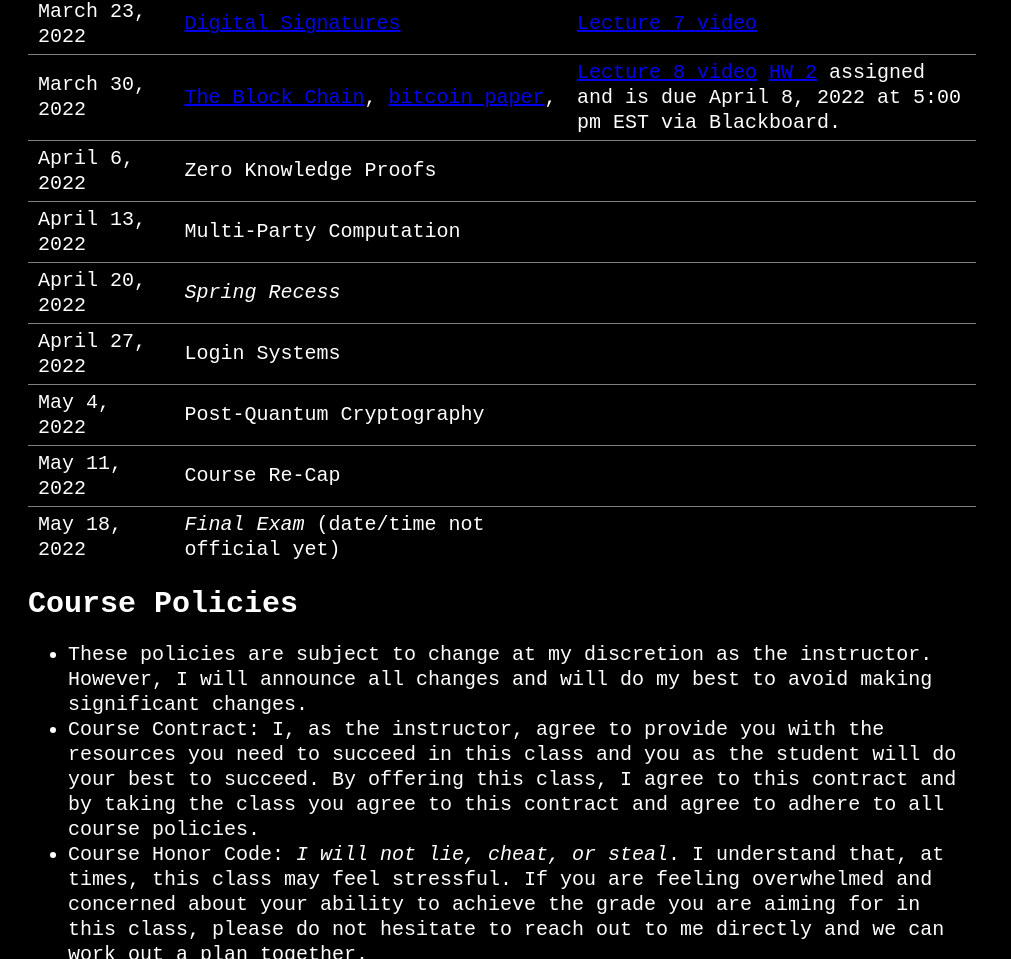
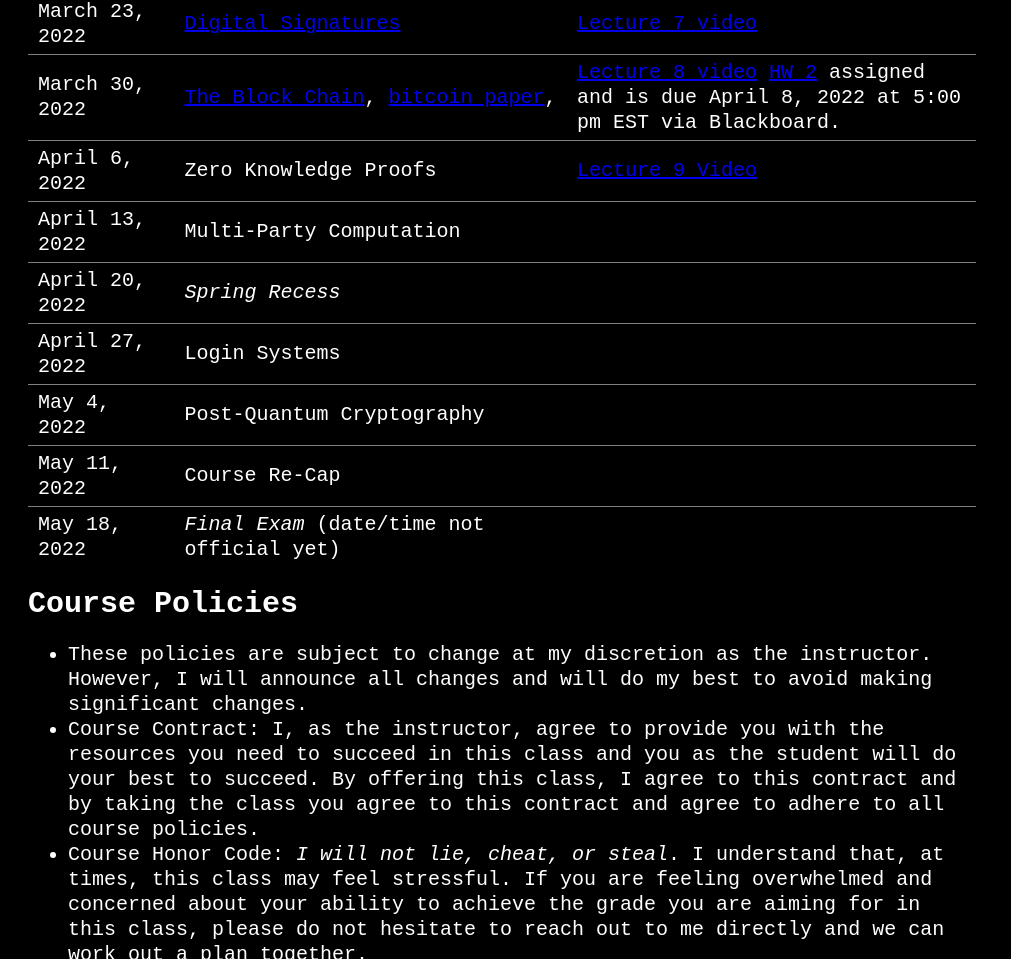
Before and after one commit to rohitmusti/intro-to-crypto, a plain HTML site: page index.html in a window 1280 px wide. Shown: the part 1269-2228 px from the top of the page, without its empty margins (0-1011 px from the left). Drawn offline with Linux system fonts and the light colour scheme.

Commit message:
updated index

```diff
--- a/index.html
+++ b/index.html
@@ -223,7 +223,12 @@
         <tr>
           <td>April 6, 2022</td>
           <td>Zero Knowledge Proofs</td>
-          <td></td>
+          <td>
+            <a
+              href="https://www.youtube.com/watch?v=nCtuNxVm77I&list=PLt5f5aL_xAlzcKOmQYS-D8heuCIsMuv8D&index=8"
+              >Lecture 9 Video</a
+            >
+          </td>
         </tr>
         <tr>
           <td>April 13, 2022</td>
```
